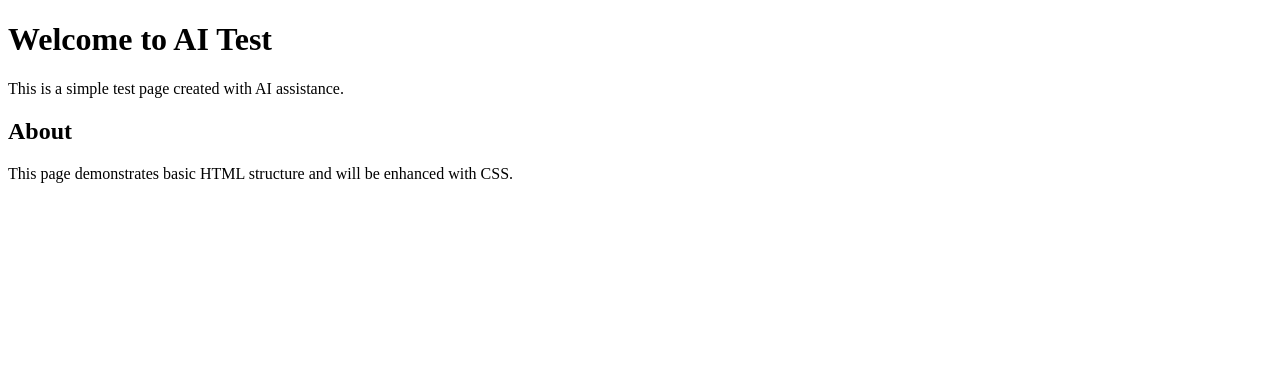
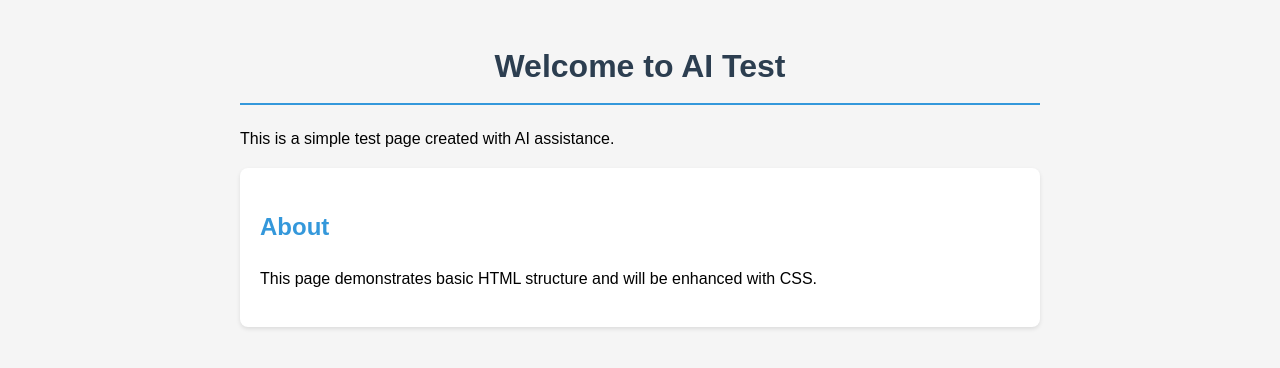
Before and after one commit to MartaDiezAsensio/ai-test, a plain HTML site: page index.html in a window 1280 px wide. Drawn offline with Linux system fonts and the light colour scheme.

Commit message:
Add CSS styles to HTML page

```diff
--- a/index.html
+++ b/index.html
@@ -4,6 +4,31 @@
     <meta charset="UTF-8">
     <meta name="viewport" content="width=device-width, initial-scale=1.0">
     <title>AI Test Page</title>
+    <style>
+        body {
+            font-family: Arial, sans-serif;
+            max-width: 800px;
+            margin: 0 auto;
+            padding: 20px;
+            line-height: 1.6;
+            background-color: #f5f5f5;
+        }
+        h1 {
+            color: #2c3e50;
+            text-align: center;
+            border-bottom: 2px solid #3498db;
+            padding-bottom: 10px;
+        }
+        .content {
+            background-color: white;
+            padding: 20px;
+            border-radius: 8px;
+            box-shadow: 0 2px 4px rgba(0,0,0,0.1);
+        }
+        h2 {
+            color: #3498db;
+        }
+    </style>
 </head>
 <body>
     <h1>Welcome to AI Test</h1>
```
